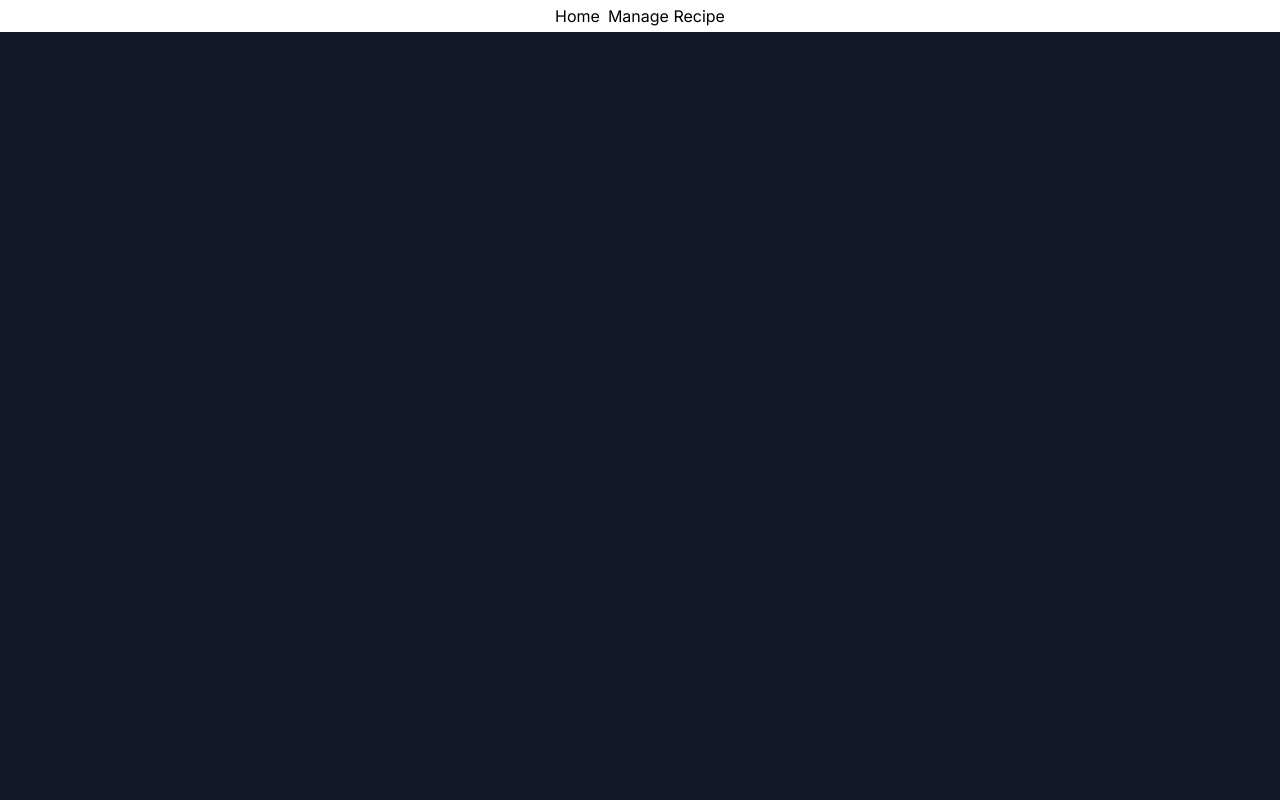
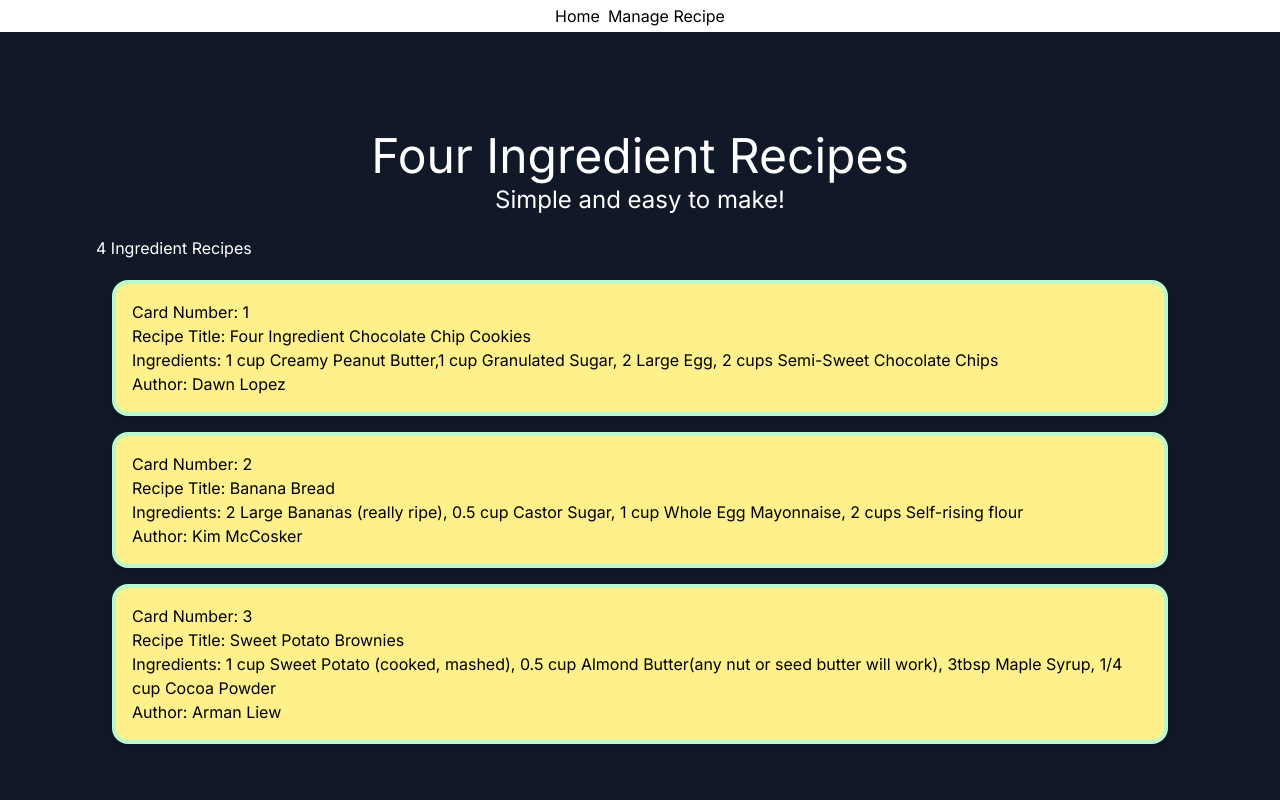
Before and after one commit to laperkins2/first-crud-app, a Next.js app: page / in a window 1280 px wide. Shown: the top 800 px of the page. Built offline with nearby package versions, Linux system fonts and the light colour scheme.

Commit message:
change back to original format

```diff
--- a/src/app/layout.js
+++ b/src/app/layout.js
@@ -23,7 +23,7 @@
             </Link>
           </nav>
         </header>
-        <main className="flex min-h-screen flex-col items-center justify-between p-24 bg-gray-900 text-white"></main>
+
         {children}
         <footer className="text-center">&copy; Louis Perkins</footer>
       </body>
--- a/src/app/management/page.js
+++ b/src/app/management/page.js
@@ -34,7 +34,7 @@
   };
 
   return (
-    <main>
+    <main className="min-h-screen m-0 flex flex-col items-center justify-between p-24 bg-gray-900 text-white">
       <div className="container mx-auto px-4 py-8">
         <h1 className="text-3xl font-bold mb-4">Manage Recipes</h1>
 
--- a/src/app/page.js
+++ b/src/app/page.js
@@ -3,7 +3,7 @@
 
 export default function Home() {
   return (
-    <main>
+    <main className="flex min-h-screen flex-col items-center justify-between p-24 bg-gray-900 text-white">
       <h1 className="text-5xl text-center my-1">Four Ingredient Recipes</h1>
       <h2 className="text-2xl text-center">Simple and easy to make!</h2>
 
```
